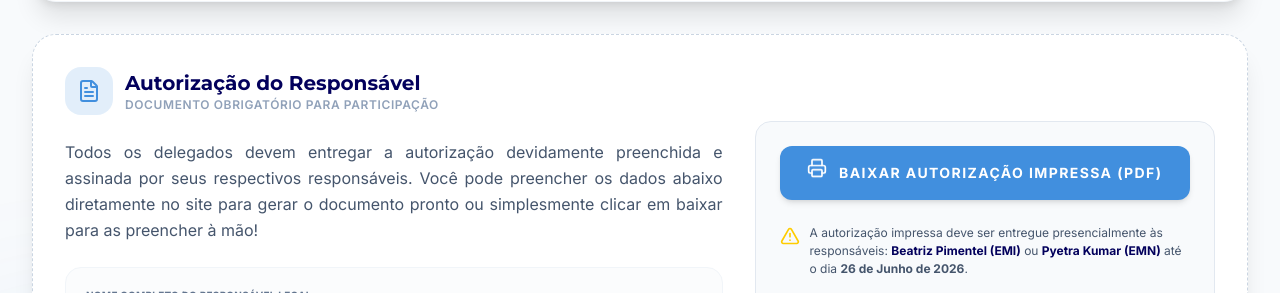
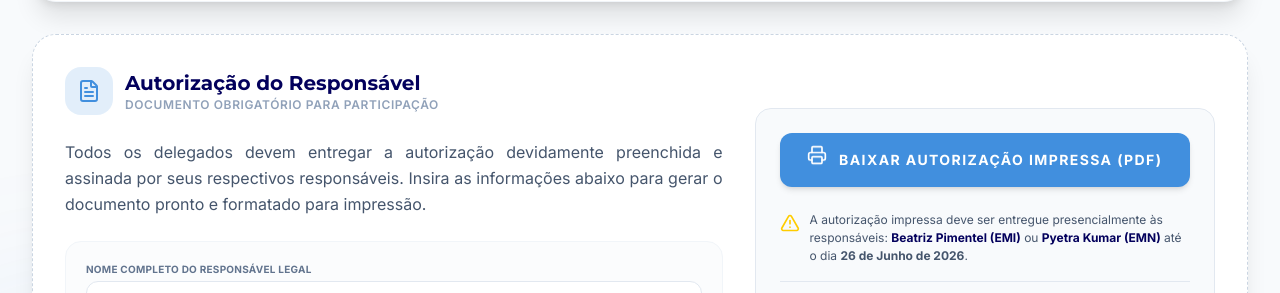
Before and after one commit to rafarls040-pixel/SINU-SITEEE, a React (Vite) app: page / in a window 1280 px wide. Shown: the part 6480-6773 px from the top of the page. Built offline with nearby package versions, Linux system fonts and the light colour scheme.

Commit message:
docs: clarify delegate authorization process
Update instructions in DelegateSection to emphasize generating a pre-filled document for printing.

```diff
--- a/components/DelegateSection.tsx
+++ b/components/DelegateSection.tsx
@@ -486,7 +486,7 @@ export const DelegateSection: React.FC = () => {
                 </div>
 
                 <p className="text-slate-600 text-sm md:text-base leading-relaxed text-justify">
-                  Todos os delegados devem entregar a autorização devidamente preenchida e assinada por seus respectivos responsáveis. Você pode preencher os dados abaixo diretamente no site para gerar o documento pronto ou simplesmente clicar em baixar para as preencher à mão!
+                  Todos os delegados devem entregar a autorização devidamente preenchida e assinada por seus respectivos responsáveis. Insira as informações abaixo para gerar o documento pronto e formatado para impressão.
                 </p>
 
                 {/* Interactive pre-fill inputs */}
```
